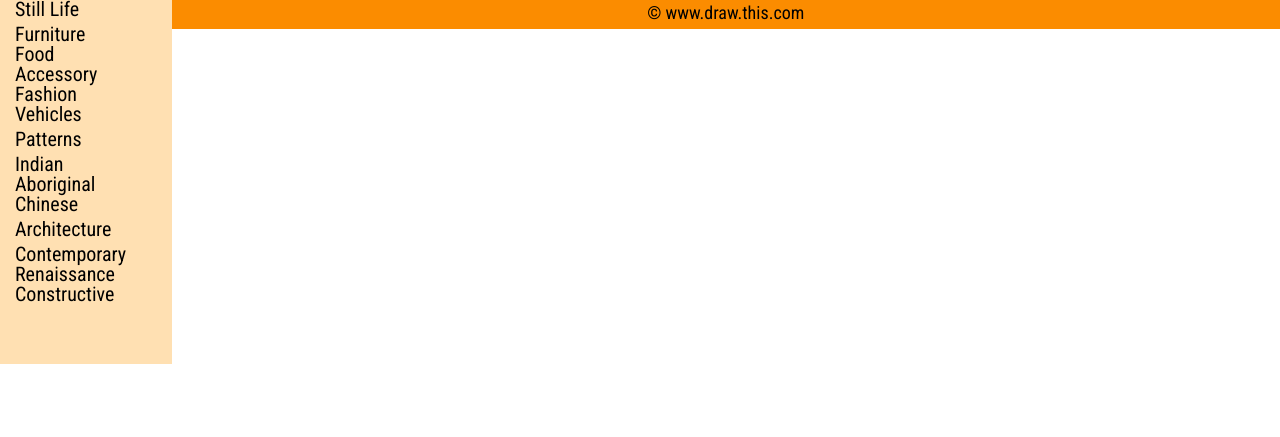
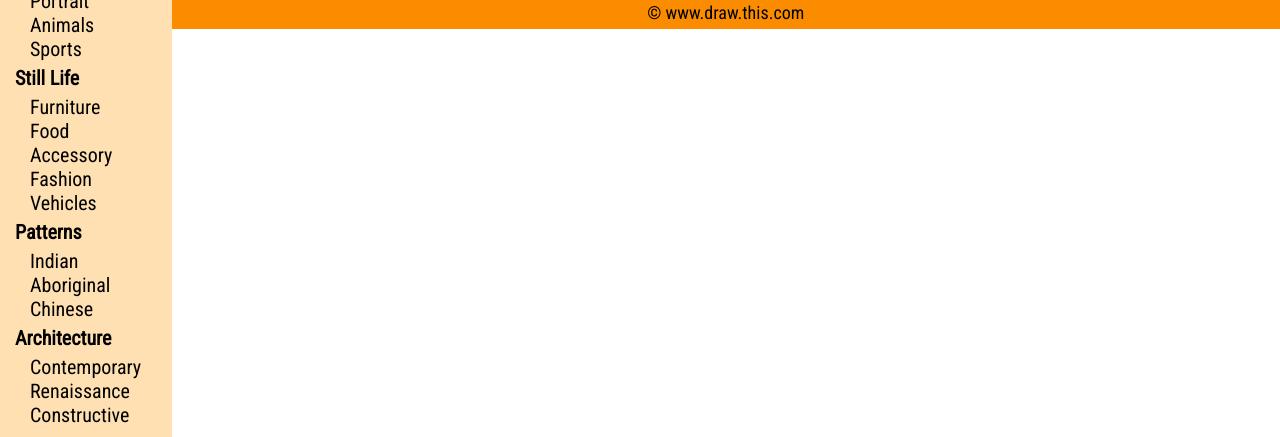
Before and after one commit to ncss/projects-2017-2, a Python web app: template templates/register.html in a window 1280 px wide. Shown: the part 436-873 px from the top of the page. Before the commit the page ends 800 px from the top, so only its background shows below. Run offline with Jinja, Linux system fonts and the light colour scheme; the template is opened without the code that fills it, so the values that code supplies are empty; some libraries are stand-ins or nearby versions; some web fonts are replaced.

Commit message:
Updated header buttons and links, fixed email validation in register page, updated css nav bar

```diff
--- a/static/css/main.css
+++ b/static/css/main.css
@@ -95,9 +95,13 @@ a {
     color: white;
 }
 
+#nav ul p {
+    font-weight: bold;
+}
+
 #nav ul {
-
     list-style-type: none;
+    line-height: 1.2;
 }
 #nav ul a {
     color: black;
@@ -109,15 +113,15 @@ a {
 
 #popular a, #recent a {
     color: black;
+    font-size: 20px;
+    font-weight: bold;
+    margin: 5px;
+    line-height: 1.5;
 }
 
-ul > li > a {
+#nav ul > li > a {
     margin: 5px;
     color: black;
-}
-
-#nav  ul {
-    list-style-type: square;
 }
 
 #nav a:hover {
@@ -187,8 +191,9 @@ input[type="submit"]{
 
 #categories {
     color: rgb(251, 140, 0);
-    font-size: 25px;
+    font-size: 26px;
     text-align: center;
+    padding: 5px;
 }
 #maincontent h1 {
     font-size: 32px;
@@ -223,3 +228,8 @@ input[type="submit"]{
     margin: 5px;
     height: 300px;
 }
+
+#sublist {
+    list-style: none;
+    margin-left: 15px;
+}
--- a/templates/header.html
+++ b/templates/header.html
@@ -15,7 +15,7 @@
     <div id="headermenu">
         <p><a href="/user/login" class="headerbutton">Login <i class="fa fa-lock" aria-hidden="true"></i></a>
 
-        <a href="/user/account" class="headerbutton">Account <i class="fa fa-user" aria-hidden="true"></i></a></p>
+        <a href="/user/register" class="headerbutton">Register <i class="fa fa-user" aria-hidden="true"></i></a></p>
     </div>
 </div>
 <div id="main" class="row">
@@ -27,7 +27,7 @@
         <ul>
             <li>
                 <p><a href="landscape.html">Landscape</a></p>
-                <ul>
+                <ul id="sublist">
                     <li><a href="mountains.html">Mountains</a></li>
                     <li><a href="sea.html">Sea</a></li>
                     <li><a href="lake.html">Lake</a></li>
@@ -36,7 +36,7 @@
             </li>
             <li>
                 <p><a href="figure.html">Figure</a></p>
-                <ul>
+                <ul id="sublist">
                     <li><a href="portrait.html">Portrait</a></li>
                     <li><a href="animals.html">Animals</a></li>
                     <li><a href="sports.html">Sports</a></li>
@@ -44,7 +44,7 @@
             </li>
             <li>
                 <p><a href="stilllife.html">Still Life</a></p>
-                <ul>
+                <ul id="sublist">
                     <li><a href="furniture.html">Furniture</a></li>
                     <li><a href="food.html">Food</a></li>
                     <li><a href="accessory.html">Accessory</a></li>
@@ -54,7 +54,7 @@
             </li>
             <li>
                 <p><a href="patterns.html">Patterns</a></p>
-                <ul>
+                <ul id="sublist">
                     <li><a href="indian.html">Indian</a></li>
                     <li><a href="aboriginal.html">Aboriginal</a></li>
                     <li><a href="chinese.html">Chinese</a></li>
@@ -62,7 +62,7 @@
             </li>
             <li>
                 <p><a href="architecture.html">Architecture</a></p>
-                <ul>
+                <ul id="sublist">
                     <li><a href="contemporary.html">Contemporary</a></li>
                     <li><a href="renaissance.html">Renaissance</a></li>
                     <li><a href="constructive.html">Constructive</a></li>
--- a/templates/register.html
+++ b/templates/register.html
@@ -12,7 +12,7 @@
   Create Password:<br>
     <input type="password" name="password"/><br><br>
   Enter Email:<br>
-    <input type="text" name="email"/><br><br>
+    <input type="email" name="email"/><br><br>
     <input type="submit" value="Go"/>
 </form>
 
```
